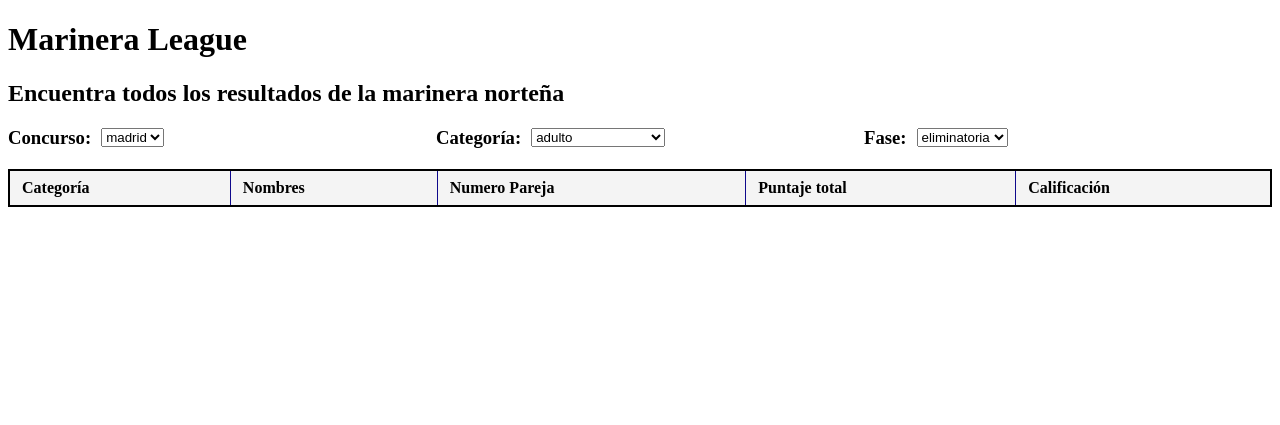
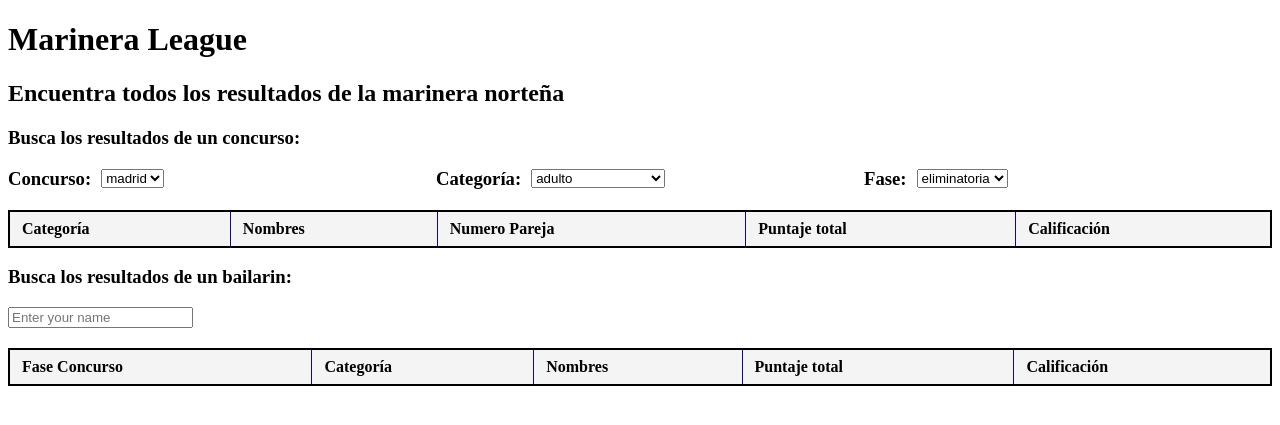
Before and after one commit to NicolaB1208/marinera-league, a Flask app: page / in a window 1280 px wide. Shown: the top 425 px of the page. Run offline with Flask 3, Linux system fonts and the light colour scheme; lists and menus that the app fills with data are empty; some libraries are stand-ins or nearby versions.

Commit message:
added the UI search for participant name

```diff
--- a/web_app/app.py
+++ b/web_app/app.py
@@ -63,3 +63,26 @@ def search():
     else:
         competition_results = []
     return jsonify(competition_results)
+
+@app.route("/searchname")
+def searchname():
+    name = request.args.get("name")
+
+    valid_tables = ["final_madrid_single", "final_madrid_couples","semifinal_madrid_single", "semifinal_madrid_couples",
+    "eliminatoria_madrid_single", "eliminatoria_madrid_couples"]
+
+    person_results = {}
+
+    for table in valid_tables:
+
+        if table.endswith('_couples'):
+            query = f"SELECT * FROM {table} JOIN couples ON {table}.couple_id = couples.id WHERE names LIKE ? GROUP BY category"
+            results = db.execute(query, ('%' + name + '%'))
+            person_results[table] = [results]
+
+        else:
+            query = f"SELECT * FROM {table} JOIN people ON {table}.person_id = people.id WHERE name LIKE ? GROUP BY category"
+            results = db.execute(query, ('%' + name + '%'))
+            person_results[table] = [results]
+
+    return jsonify(person_results)
--- a/web_app/static/js/resultsFromInput.js
+++ b/web_app/static/js/resultsFromInput.js
@@ -1,41 +1,74 @@
-let categoryInput = document.querySelector('input');
-    categoryInput.addEventListener('input', async function() {
-        console.log(categoryInput.value)
-        let response = await fetch('/search?q=' + categoryInput.value);
-        let competition_results = await response.json();
+let nameInput = document.getElementById('nameInput');
+
+    nameInput.addEventListener('input', async function() {
+        console.log(nameInput.value)
+        let response = await fetch('/searchname?name=' + nameInput.value);
+        let person_results = await response.json();
+        console.log(typeof person_results);
+        console.log(person_results)
         let html = '';
-        if (categoryInput.value.startsWith('single')){
-            for (let person_id in competition_results) {
-                    let couple_number = competition_results[person_id].couple_number.replace('<', '&lt;').replace('&', '&amp;');
-                    let category = competition_results[person_id].category.replace('<', '&lt;').replace('&', '&amp;').replace('alma_de_marinera', 'alma de marinera');
-                    let name = competition_results[person_id].name.replace('<', '&lt;').replace('&', '&amp;');
-                    let total_score = competition_results[person_id].total_score.replace('<', '&lt;').replace('&', '&amp;');
-                    let qualified = competition_results[person_id].qualified.replace('<', '&lt;').replace('&', '&amp;').replace('11', 'PRIMERO').replace('12', 'SEGUNDO').replace('13', 'TERCERO');
+
+        // Assuming person_results is your main object
+        for (let key in person_results) {
+            // Check if the first-level key ends with '_couples'
+            if (key.endsWith('_couples')) {
+                console.log(`Found key: ${key}`);
+
+                // Access the array inside the matching key
+                let couplesArray = person_results[key][0];
+                let fase = '';
+
+                // Loop through the objects inside the array
+                for (let i = 0; i < couplesArray.length; i++) {
+                    if (key.startsWith('eliminatoria')) {
+                        fase = 'eliminatoria'
+                    }
+                    else if (key.startsWith('semifinal')) {
+                        fase = 'semifinal'
+                    } else {
+                        fase = 'final'
+                    }
+                    let category = couplesArray[i].category.replace('<', '&lt;').replace('&', '&amp;').replace('alma_de_marinera', 'alma de marinera');
+                    let names = couplesArray[i].names.replace('<', '&lt;').replace('&', '&amp;');
+                    let total_score = couplesArray[i].total_score.replace('<', '&lt;').replace('&', '&amp;');
+                    let qualified = couplesArray[i].qualified.replace('<', '&lt;').replace('&', '&amp;').replace('11', 'PRIMERO').replace('12', 'SEGUNDO').replace('13', 'TERCERO').replace('1', 'CALIFICADO').replace('0', 'NO CALIFICADO').replace('2','NO PRESENTADO');
                     html +=
                                 '<tr>' +
+                                '<td>' + fase + '</td>' +
                                 '<td>' + category + '</td>' +
-                                '<td>' + name + '</td>' +
-                                '<td>' + couple_number + '</td>' +
+                                '<td>' + names + '</td>' +
                                 '<td>' + total_score + '</td>' +
                                 '<td>' + qualified + '</td>'+
                                 '</tr>';
                 }
             } else {
-            for (let couple_id in competition_results) {
-                let couple_number = competition_results[couple_id].couple_number.replace('<', '&lt;').replace('&', '&amp;');
-                let category = competition_results[couple_id].category.replace('<', '&lt;').replace('&', '&amp;').replace('alma_de_marinera', 'alma de marinera');
-                let names = competition_results[couple_id].names.replace('<', '&lt;').replace('&', '&amp;');
-                let total_score = competition_results[couple_id].total_score.replace('<', '&lt;').replace('&', '&amp;');
-                let qualified = competition_results[couple_id].qualified.replace('<', '&lt;').replace('&', '&amp;').replace('11', 'PRIMERO').replace('12', 'SEGUNDO').replace('13', 'TERCERO');
+                let singleArray = person_results[key][0];
+                let fase = '';
+                for (let i = 0; i < singleArray.length; i++) {
+                    if (key.startsWith('eliminatoria')) {
+                        fase = 'eliminatoria'
+                    }
+                    else if (key.startsWith('semifinal')) {
+                        fase = 'semifinal'
+                    } else {
+                        fase = 'final'
+                    }
+                    let category = singleArray[i].category.replace('<', '&lt;').replace('&', '&amp;').replace('alma_de_marinera', 'alma de marinera');
+                    let name = singleArray[i].name.replace('<', '&lt;').replace('&', '&amp;');
+                    let total_score = singleArray[i].total_score.replace('<', '&lt;').replace('&', '&amp;');
+                    let qualified = singleArray[i].qualified.replace('<', '&lt;').replace('&', '&amp;').replace('11', 'PRIMERO').replace('12', 'SEGUNDO').replace('13', 'TERCERO').replace('1', 'CALIFICADO').replace('0', 'NO CALIFICADO').replace('2','NO PRESENTADO');
                     html +=
                                 '<tr>' +
+                                '<td>' + fase + '</td>' +
                                 '<td>' + category + '</td>' +
-                            '<td>' + names + '</td>' +
-                            '<td>' + couple_number + '</td>' +
+                                '<td>' + name + '</td>' +
                                 '<td>' + total_score + '</td>' +
-                            '<td>' + qualified + '</td>' +
+                                '<td>' + qualified + '</td>'+
                                 '</tr>';
                 }
+
             }
-        document.querySelector('tbody').innerHTML = html;
+        }
+        document.querySelector('#tablenamesearch tbody').innerHTML = html;
+
     });
--- a/web_app/static/js/scriptGeneralResults.js
+++ b/web_app/static/js/scriptGeneralResults.js
@@ -16,6 +16,7 @@ async function fetchResults(category, phase) {
     let response = await fetch(`/search?q=${category}&phase=${phase}`);
     let competition_results = await response.json();
     let html = '';
+    console.log (competition_results)
     if (category.startsWith('single')){
         for (let person_id in competition_results) {
                 let couple_number = competition_results[person_id].couple_number.replace('<', '&lt;').replace('&', '&amp;');
@@ -49,7 +50,7 @@ async function fetchResults(category, phase) {
                         '</tr>';
         }
     }
-    document.querySelector('tbody').innerHTML = html;
+    document.querySelector('#tabledropdown tbody').innerHTML = html;
 };
 
 // Add event listeners to both dropdowns
--- a/web_app/templates/index.html
+++ b/web_app/templates/index.html
@@ -60,6 +60,8 @@
         <h1>Marinera League</h1>
         <h2>Encuentra todos los resultados de la marinera norteña</h2>
 
+        <h3> Busca los resultados de un concurso: </h3>
+
         <!-- Dropdowns Section using Flexbox -->
         <div class="dropdown-row">
             <div class="dropdown-group">
@@ -91,7 +93,7 @@
         </div>
 
         <!-- Table Section -->
-        <table>
+        <table id="tabledropdown">
             <thead>
                 <tr>
                     <th>Categoría</th>
@@ -105,7 +107,26 @@
         </table>
 
         <script src="{{ url_for('static', filename='js/scriptGeneralResults.js') }}"></script>
+
+        <h3> Busca los resultados de un bailarin: </h3>
+
+        <input id="nameInput" type="text" placeholder="Enter your name">
+
         <script src="{{ url_for('static', filename='js/resultsFromInput.js') }}"></script>
+
+        <table id="tablenamesearch">
+            <thead>
+                <tr>
+                    <th>Fase Concurso</th>
+                    <th>Categoría</th>
+                    <th>Nombres</th>
+                    <th>Puntaje total</th>
+                    <th>Calificación</th>
+                </tr>
+            </thead>
+            <tbody></tbody>
+        </table>
+
 
     </body>
 </html>
```
Also changed, not shown: 1 other file. Lines whose indentation alone changed are shown as unchanged.
